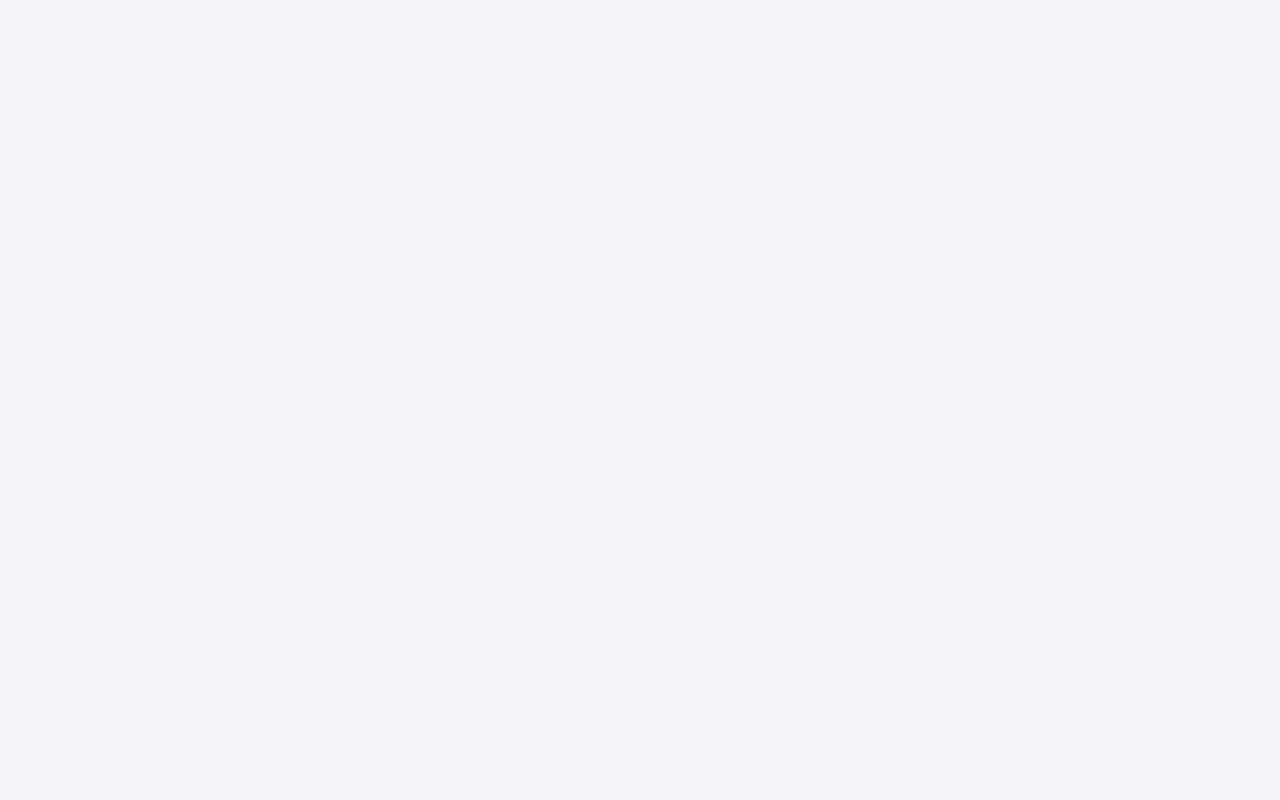
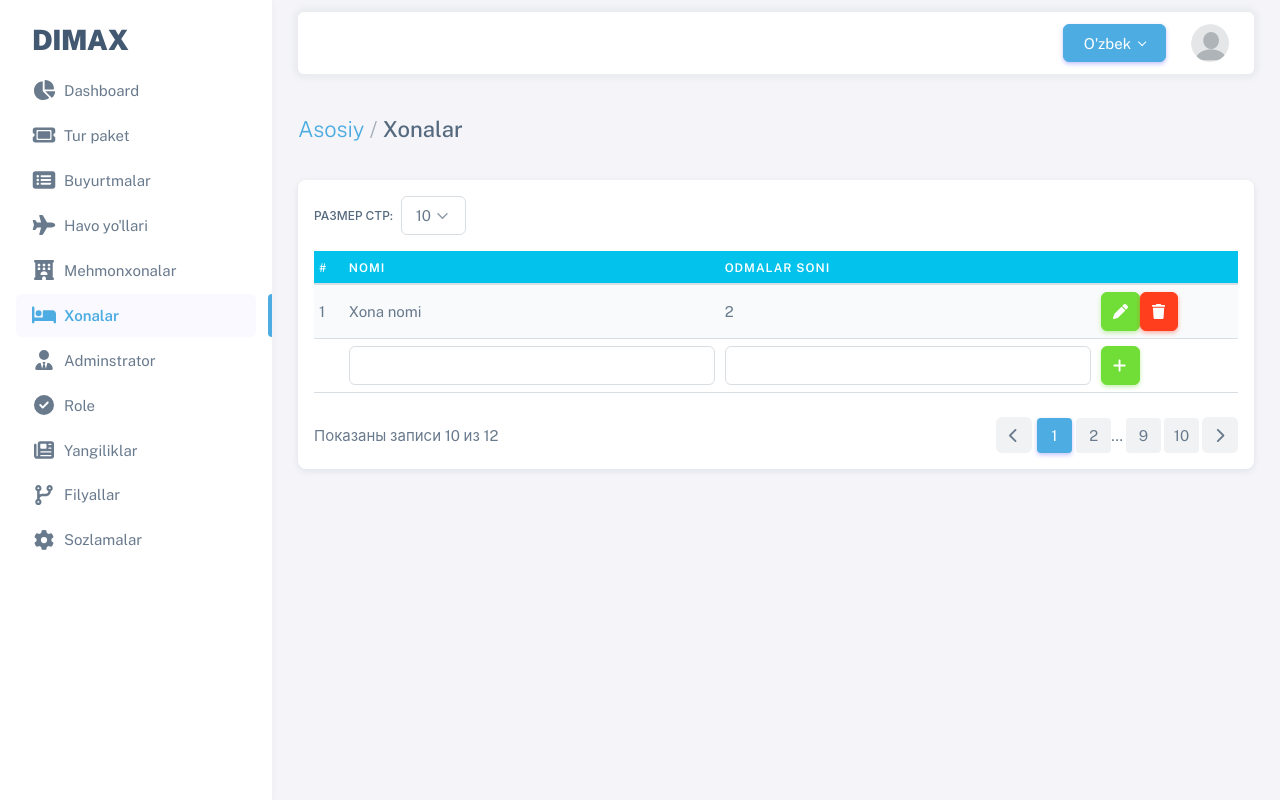
Before and after one commit to SanamKhudoyberdieva/tour-react, a React (Vite) app: page /room in a window 1280 px wide. Before the commit this address had no page. Built offline with nearby package versions, Linux system fonts and the light colour scheme.

Commit message:
order index page

```diff
--- a/src/App.tsx
+++ b/src/App.tsx
@@ -6,6 +6,7 @@ import TourCreate from "./pages/tour/create";
 import TourOrderCreate from "./pages/tour/order/index";
 import Airplane from "./pages/airplane";
 import Hostel from "./pages/hostel";
+import Room from "./pages/room";
 import Admin from "./pages/admin/index";
 import AdminCreate from "./pages/admin/create";
 import AdminView from './pages/admin/view/index';
@@ -16,6 +17,7 @@ import BranchEdit from "./pages/branch/edit/index";
 import Role from "./pages/role/index";
 import RoleCreate from "./pages/role/create";
 import RoleView from './pages/role/view/index';
+import Order from "./pages/order/index";
 
 function App() {
 
@@ -34,6 +36,10 @@ function App() {
           <Route path="/airplane" element={<Airplane />} />
 
           <Route path="/hostel" element={<Hostel />} />
+
+          <Route path="/room" element={<Room />} />
+
+          <Route path="/order" element={<Order />} />
 
           <Route path="/admin" element={<Admin />} />
           <Route path="/admin/create" element={<AdminCreate />} />
--- a/src/components/Sidebar.tsx
+++ b/src/components/Sidebar.tsx
@@ -48,11 +48,14 @@ const Sidebar = () => {
             <div>Tur paket</div>
           </Link>
         </li>
-        <li className="menu-item">
-          <a href="./orders.html" className="menu-link">
+        <li className={`menu-item ${
+          location.pathname.includes("order") && "active"
+        }`}
+        >
+          <Link to={'/order'} className="menu-link">
             <FontAwesomeIcon className="menu-icon tf-icons" icon={faRectangleList} />
             <div>Buyurtmalar</div>
-          </a>
+          </Link>
         </li>
         <li
           className={`menu-item ${
@@ -73,11 +76,14 @@ const Sidebar = () => {
             <div>Mehmonxonalar</div>
           </Link>
         </li>
-        <li className="menu-item">
-          <a href="./room.html" className="menu-link">
+        <li className={`menu-item ${
+            location.pathname.includes("room") && "active"
+          }`}
+        >
+          <Link to={'/room'} className="menu-link">
             <FontAwesomeIcon className="menu-icon tf-icons" icon={faBed} />
             <div>Xonalar</div>
-          </a>
+          </Link>
         </li>
         <li className={`menu-item ${
             location.pathname.includes("admin") && "active"
--- /dev/null
+++ b/src/pages/order/index.tsx
@@ -0,0 +1,90 @@
+import { Link } from "react-router-dom";
+import Pagination from "../../components/Pagination";
+import { FontAwesomeIcon } from "@fortawesome/react-fontawesome";
+import { faPen, faTrash } from "@fortawesome/free-solid-svg-icons";
+
+const Index = () => {
+  return (
+    <div>
+      <div
+        className="d-flex mb-4 align-items-center justify-content-between"
+      >
+        <h4 className="py-3 mb-0">
+        <span className="text-muted fw-light">
+          <Link to={'/'}>Asosiy</Link> /
+        </span>
+        Buyurtmalar
+      </h4>
+      </div>
+      <div className="card">
+        <div className="card-body">
+          <div
+            className="d-flex flex-column-reverse flex-md-row align-items-center justify-content-between mb-3"
+          >
+            <div className="d-flex align-items-center">
+              <label
+                className="form-label text-nowrap mb-0 me-2"
+                >Размер стр:</label>
+              <select id="page-size-label" className="form-select">
+                <option value="10">10</option>
+                <option value="15">15</option>
+                <option value="20">20</option>
+              </select>
+            </div>
+          </div>
+          <div className="table-responsive mb-4">
+            <table className="table table-striped table-hover">
+              <thead>
+                <tr>
+                <th>#</th>
+                <th>Soni</th>
+                <th>Asosiy Buyurtmachi</th>
+                <th>Telefon Raqam</th>
+                <th>Jinsi</th>
+                <th>To'lov holati</th>
+                <th>TO'lovgacha muddat</th>
+                <th>&nbsp;</th>
+                </tr>
+                <tr>
+                <td></td>
+                <td></td>
+                <td>
+                    <input
+                    type="text"
+                    className="form-control"
+                    value=""
+                    />
+                </td>
+                </tr>
+              </thead>
+              <tbody>
+                <tr>
+                <td>1</td>
+                <td>3 kishi</td>
+                <td>
+                  <Link to={'/'}>Esonov Omon</Link>
+                </td>
+                <td>+998 99 613 22 33</td>
+                <td>Erkak</td>
+                <td>Kutilmoqda</td>
+                <td>23 soat</td>
+                <td>
+                  <Link className="btn p-1" to={'/order/edit'}>
+                    <FontAwesomeIcon icon={faPen}/>
+                  </Link>
+                  <button className="btn p-1">
+                    <FontAwesomeIcon icon={faTrash}/>
+                  </button>
+                </td>
+                </tr>
+              </tbody>
+            </table>
+          </div>
+          <Pagination/>
+        </div>
+      </div>
+    </div>
+  )
+}
+
+export default Index;
--- a/src/pages/role/index.tsx
+++ b/src/pages/role/index.tsx
@@ -31,7 +31,7 @@ const Index = () => {
               <tbody>
                 <tr>
                   <td>1</td>
-                  <td><Link to={'/'}>Asosiy meneger</Link></td>
+                  <td><Link to={'/role/view/2'}>Asosiy meneger</Link></td>
                   <td>asosiy-meneger</td>
                   <td>
                     <button className="btn btn-icon">
--- /dev/null
+++ b/src/pages/room.tsx
@@ -0,0 +1,88 @@
+import { Link } from "react-router-dom";
+import Pagination from "../components/Pagination";
+import { FontAwesomeIcon } from "@fortawesome/react-fontawesome";
+import { faPen, faPlus, faTrash } from "@fortawesome/free-solid-svg-icons";
+
+const Room = () => {
+  return (
+    <div>
+      <div
+        className="d-flex mb-4 align-items-center justify-content-between">
+        <h4 className="py-3 mb-0">
+          <span className="text-muted fw-light"
+            ><Link to={'/'}>Asosiy</Link> / </span>
+          Xonalar
+        </h4>
+      </div>
+      <div className="card">
+        <div className="card-body">
+          <div
+            className="d-flex flex-column-reverse flex-md-row align-items-center justify-content-between mb-3">
+            <div className="d-flex align-items-center">
+              <label
+                className="form-label text-nowrap mb-0 me-2"
+                >Размер стр:</label>
+              <select className="form-select">
+                <option value="10">10</option>
+                <option value="15">15</option>
+                <option value="20">20</option>
+              </select>
+            </div>
+          </div>
+          <div className="table-responsive mb-4">
+            <table className="table table-striped table-hover">
+              <thead>
+                <tr>
+                  <th>#</th>
+                  <th>Nomi</th>
+                  <th>Odmalar soni</th>
+                  <th></th>
+                </tr>
+              </thead>
+              <tbody>
+                <tr>
+                  <td>1</td>
+                  <td>Xona nomi</td>
+                  <td>2</td>
+                  <td>
+                    <button className="btn btn-icon btn-success">
+                      <FontAwesomeIcon icon={faPen} />
+                    </button>
+                    <button className="btn btn-icon btn-danger">
+                      <FontAwesomeIcon icon={faTrash} />
+                    </button>
+                  </td>
+                </tr>
+                <tr>
+                  <td></td>
+                  <td>
+                    <input
+                      className="form-control"
+                      type="text"
+                      value="" />
+                  </td>
+                  <td>
+                    <input
+                      className="form-control"
+                      type="number"
+                      value="" />
+                  </td>
+                  <td>
+                    <button
+                      type="submit"
+                      className="btn btn-icon btn-success">
+                        <FontAwesomeIcon icon={faPlus}/>
+                    </button>
+                  </td>
+                </tr>
+              </tbody>
+            </table>
+          </div>
+          <Pagination />
+        </div>
+      </div>
+    </div>
+  )
+}
+
+export default Room;
```
